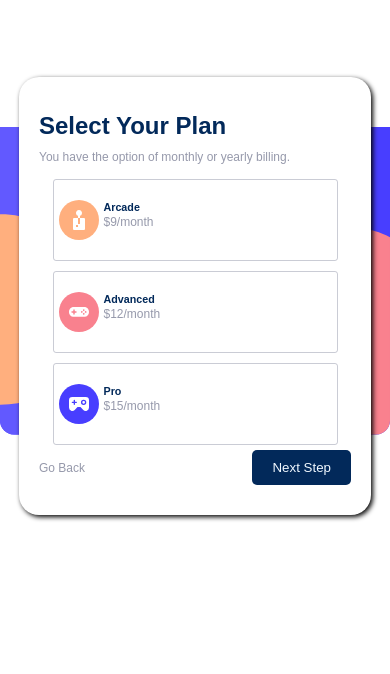
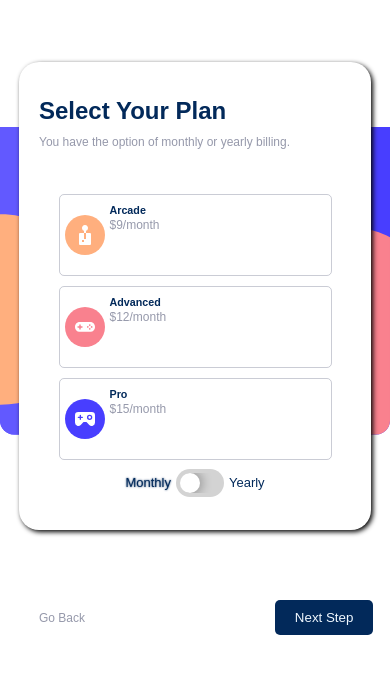
Before and after one commit to tonmoysardar11/frontend-mentor-multistep-form, a plain HTML site: page index.html in a window 390 px wide. Shown: the part 126-800 px from the top of the page. Drawn offline with Linux system fonts and the light colour scheme.

Commit message:
2 months free to be checked in form 2

```diff
--- a/index.html
+++ b/index.html
@@ -95,25 +95,36 @@
           <div class="card_monthly">
             <img src="./assets/images/icon-arcade.svg" alt="">
             <div class="card_Detail">
-            <h6>Arcade</h6>
-            <p>$9/month</p>
-          </div>
+              <h6>Arcade</h6>
+              <p id="plan_1">$9/month</p>
+              <p class="free">2 Months free</p>
+            </div>
           </div>
           <div class="card_monthly">
             <img src="./assets/images/icon-advanced.svg" alt="">
             <div class="card_Detail">
-            <h6>Advanced</h6>
-            <p>$12/month</p>
+              <h6>Advanced</h6>
+              <p id="plan_2">$12/month</p>
+              <p class="free">2 Months free</p>
             </div>
           </div>
           <div class="card_monthly">
             <img src="./assets/images/icon-pro.svg" alt="">
             <div class="card_Detail">
-            <h6>Pro</h6>
-            <p>$15/month</p>
+              <h6>Pro</h6>
+              <p id="plan_3">$15/month</p>
+              <p class="free">2 Months free</p>
             </div>
           </div>
         </div>
+      </div>
+      <div class="switchBtn">
+        <p id="switchBtn_1" class="active_switch">Monthly</p>
+        <label class="switch">
+          <input type="checkbox" class="checkbox" onclick="changePlan()">
+          <div class="slider"></div>
+        </label>
+        <p id="switchBtn_2">Yearly</p>
       </div>
       <div class="btnGrp2">
 
--- a/index.js
+++ b/index.js
@@ -57,3 +57,27 @@ const next1=()=>{
     }
 
 };
+
+
+const changePlan=()=>{
+    document.getElementById('switchBtn_1').classList.contains('active_switch')?
+       (
+        document.getElementById('switchBtn_1').classList.remove('active_switch'),
+       document.getElementById('switchBtn_2').classList.add('active_switch'),
+       document.getElementById('plan_1').innerText='$90/year',
+       document.getElementById('plan_2').innerText='$120/year',
+       document.getElementById('plan_3').innerText='$150/year',
+       document.getElementsByClassName('free').forEach(element => {
+        element.style.opacity='1'
+       })
+       ):(
+           document.getElementById('switchBtn_1').classList.add('active_switch'),
+           document.getElementById('switchBtn_2').classList.remove('active_switch'),
+           document.getElementById('plan_1').innerText='$9/month',
+           document.getElementById('plan_2').innerText='$12/month',
+           document.getElementById('plan_3').innerText='$15/month',
+           document.getElementsByClassName('free').forEach(element => {
+            element.style.opacity='0'
+           })
+       )
+}
--- a/media.css
+++ b/media.css
@@ -67,6 +67,14 @@
         margin: 0 5px;
     }
 
+    .btnGrp2 {
+        position: fixed;
+        top: 100%;
+        transform: translateY(200%);
+        width: 95%;
+
+    }
+
 
 
 
--- a/style.css
+++ b/style.css
@@ -176,19 +176,25 @@ label {
     justify-content: center;
     align-items: center;
     flex-wrap: wrap;
+    margin-top: 40px;
 }
 
 .card_monthly {
     width: 100px;
     border: 1px solid hsla(231, 11%, 63%, 0.5);
-    border-radius: 3px;
+    border-radius: 5px;
     padding: 5px;
     line-height: 5px;
     margin: 5px;
+    box-sizing: border-box;
 }
 
 .card_monthly img {
     margin: 15px 0;
+}
+
+.card_monthly:hover{
+    border: 2px solid hsl(213, 96%, 18%);
 }
 
 .btnGrp2 {
@@ -196,3 +202,66 @@ label {
     justify-content: space-between;
     align-items: center;
 }
+
+.checkbox {
+    display: none;
+  }
+
+  .slider {
+    width: 40px;
+    height: 20px;
+    background-color: lightgray;
+    border-radius: 20px;
+    overflow: hidden;
+    display: flex;
+    align-items: center;
+    border: 4px solid transparent;
+    transition: .3s;
+    cursor: pointer;
+  }
+
+  .slider::before {
+    content: '';
+    display: block;
+    width: 100%;
+    height: 100%;
+    background-color: #fff;
+    transform: translateX(-20px);
+    border-radius: 20px;
+    transition: .3s;
+    box-shadow: 0 0 10px 3px rgb(0, 0, 0, 0.25);
+  }
+
+  .checkbox:checked ~ .slider::before {
+    transform: translateX(20px);
+    box-shadow: 0 0 10px 3px rgb(0, 0, 0, 0.25);
+  }
+
+  .checkbox:checked ~ .slider {
+    background-color: hsl(213, 96%, 18%);
+  }
+
+  .checkbox:active ~ .slider::before {
+    transform: translate(0);
+  }
+.switchBtn{
+    display: flex;
+    justify-content: center;
+}
+.switchBtn >*{
+    margin:0 5px;
+}
+#switchBtn_1,#switchBtn_2{
+    color: hsl(213, 96%, 18%) !important;
+    font-size: 13px;
+}
+.active_switch{
+    text-shadow: 0 0 2px hsl(213, 96%, 18%) ;
+}
+
+.free{
+    color: hsl(213, 96%, 18%) !important;
+    font-size: 13px;
+    padding: 5px 0;
+    opacity: 0;
+}
```
